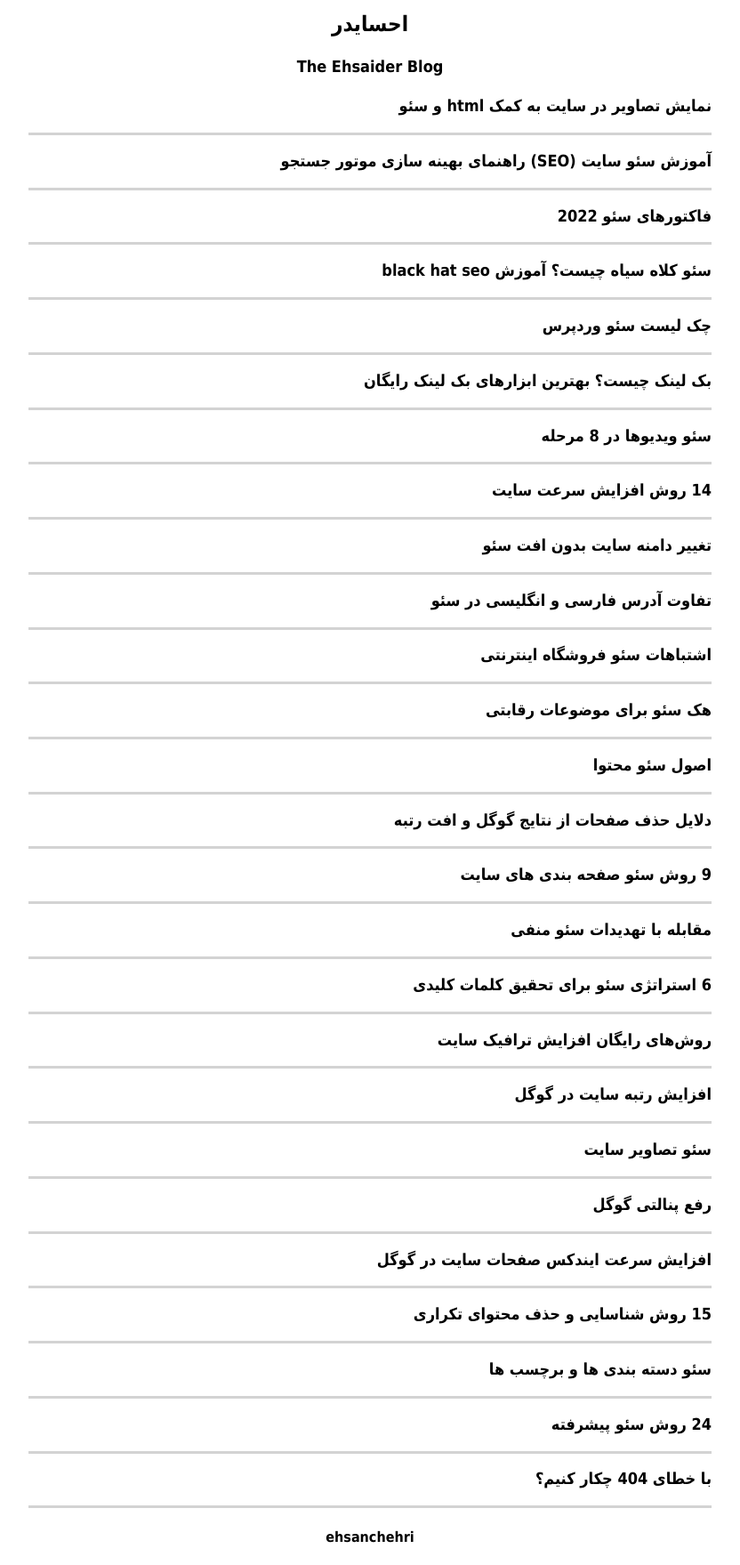
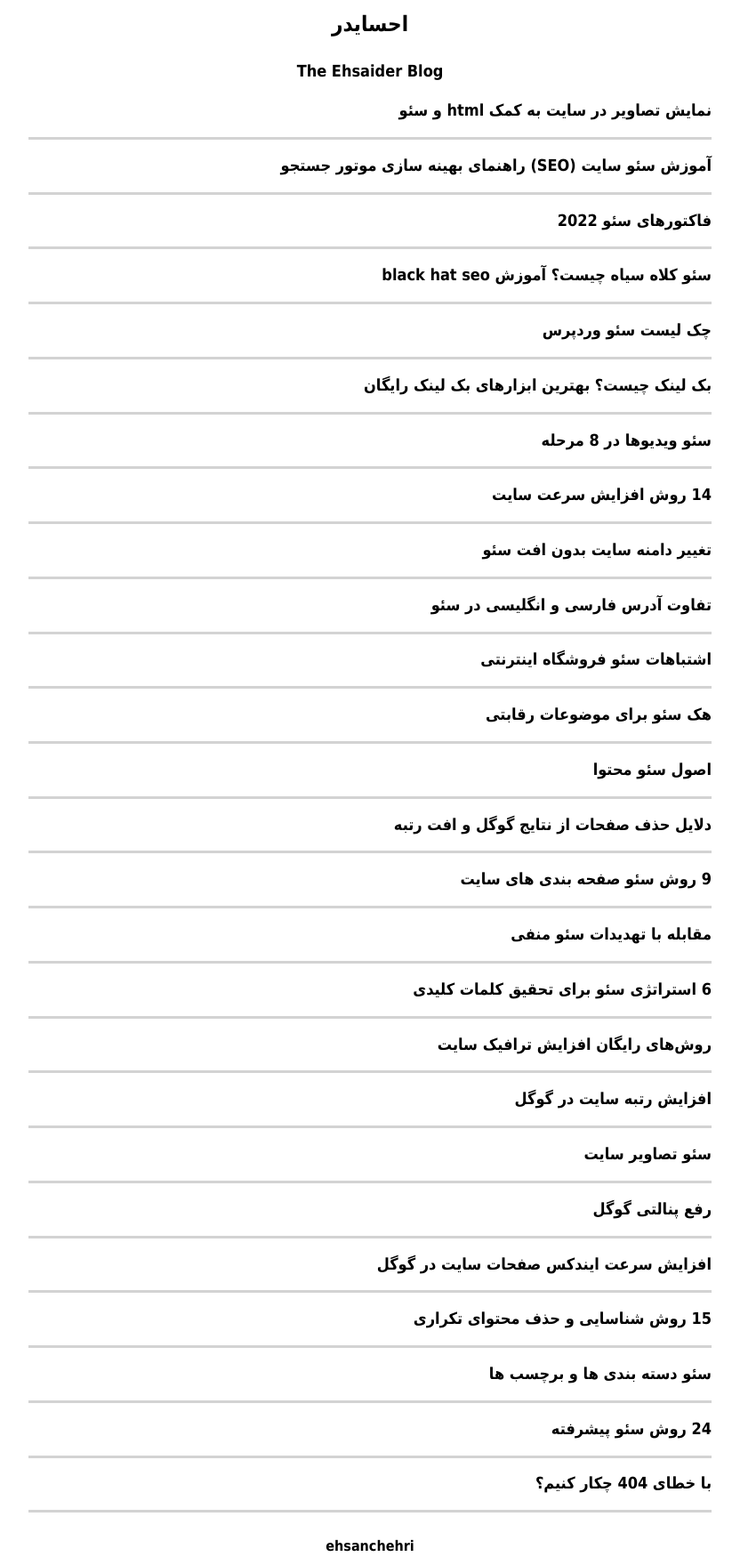
Before and after one commit to darkblog/darkblog.github.io, a Jekyll site: the page built from index.html, in a window 1280 px wide. Shown: the whole page at 89% size, without its empty margins (224-1056 px from the left). Built offline with Jekyll 4.4.1, drawn with Linux system fonts in a browser that asks for light colours.

Commit message:
Update index.html

```diff
--- a/_layouts/index.html
+++ b/_layouts/index.html
@@ -6,7 +6,7 @@
 <title>{% if page.title %}{{ page.title }}{% else %}{{ site.name }}{% endif %}</title>
 <meta name="description" content="{% if page.excerpt %}{{ page.excerpt | strip_html | strip_newlines | truncate: 160 }}{% else %}{{ site.description }}{% endif %}">
 <link rel="canonical" href="{{ page.url | replace:'index.html','' | prepend: site.baseurl | prepend: site.url }}">
-<style>body{font:100%/1.6 Tahoma}.container{margin:auto;padding:5px;max-width:768px}header{padding-bottom:10px;font-size:x-large;font-weight:bold}footer{font-weight:bold}h1,h2{font-size:large}a{color:black;text-decoration:none}.post{padding-bottom:15px;border-bottom:solid lightgray}.center{display:block;margin:auto;text-align:center}</style>
+<style>body{font:100%/1.6 Tahoma}.container{margin:auto;padding:10px;max-width:768px}header{padding-bottom:10px;font-size:x-large;font-weight:bold}footer{font-weight:bold}h1,h2{font-size:large}a{color:black;text-decoration:none}.post{padding-bottom:15px;border-bottom:solid lightgray}.center{display:block;margin:auto;text-align:center}</style>
 </head>
 <body>
 <header class="center">
```
